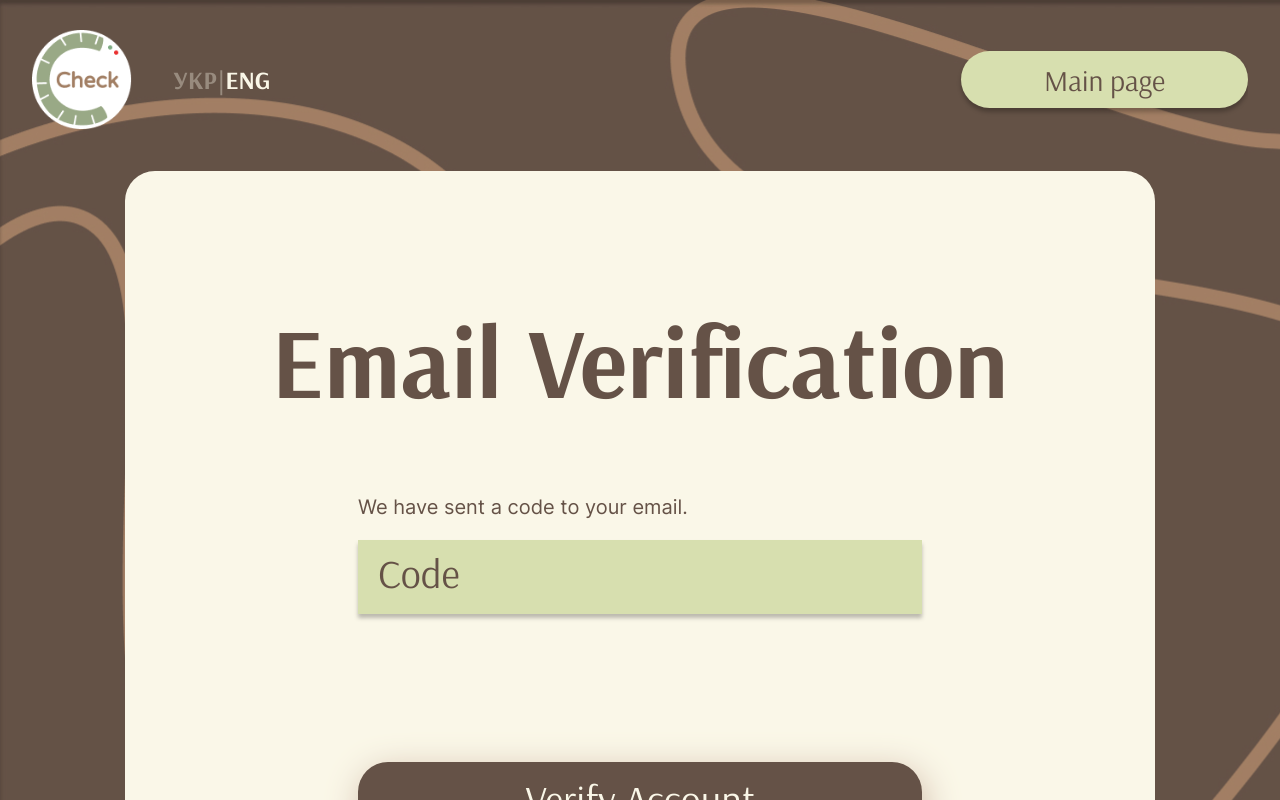
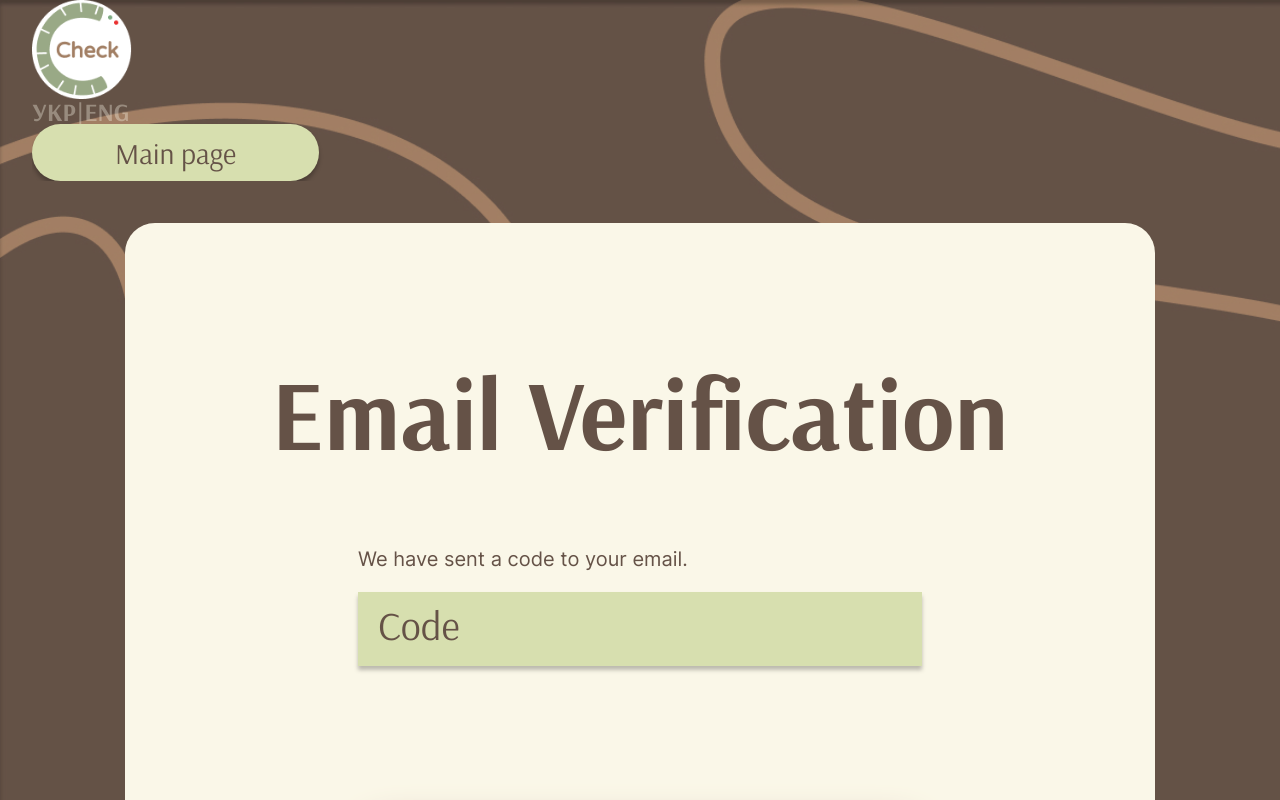
Before and after one commit to Elizaveta3/kursova, a React (Create React App) app in the folder caloCheckfront/: page /emailVer in a window 1280 px wide. Shown: the top 800 px of the page. Built offline with nearby package versions, Linux system fonts and the light colour scheme; no server answers.

Commit message:
change language button work headermain

```diff
--- /dev/null
+++ b/caloCheckfront/src/App.js
@@ -0,0 +1,43 @@
+import { Routes, Route } from 'react-router-dom'
+
+import { MainPage } from './pages/mainPage'
+import { RegisterPage } from './pages/registerPage'
+import { AuthPage } from './pages/authPage'
+import { AuthPageEnter } from './pages/authPageEnter'
+import { Profile } from './pages/profile'
+import { FillPage } from './pages/fillProf'
+import { DiaryPage } from './pages/diaryPage'
+import { ForgotPass } from './pages/resetPassword/forgotPassPage'
+import { ProfileEdit } from './pages/profileEdit'
+import { EmailVerification } from './pages/resetPassword/emailVerification'
+import { ChangePassword } from './pages/resetPassword/changePassword'
+import { Contacts } from './pages/contactsPage'
+import { LanguageProvider } from './LanguageContext.js';
+import '../src/pages/static/styles/reset.css'
+
+
+
+function App() {
+  return (
+    <>
+      <LanguageProvider>
+        <Routes>
+          <Route path="/" element={<MainPage />} />
+          <Route path="/register" element={<RegisterPage />} />
+          <Route path="/auth" element={<AuthPage />} />
+          <Route path="/authEnter" element={<AuthPageEnter />} />
+          <Route path="/profile" element={<Profile />} />
+          <Route path="/fillProfile" element={<FillPage />} />
+          <Route path="/diary" element={<DiaryPage />} />
+          <Route path="/profileEditing" element={<ProfileEdit />} />
+          <Route path="/forgotPassword" element={<ForgotPass />} />
+          <Route path="/emailVer" element={<EmailVerification />} />
+          <Route path="/changePassword" element={<ChangePassword />} />
+          <Route path="/contacts" element={<Contacts />} />
+        </Routes>
+      </LanguageProvider>
+    </>
+  );
+}
+
+export default App;
--- a/caloCheckfront/src/App.jsx
+++ /dev/null
@@ -1,40 +0,0 @@
-import { Routes, Route} from 'react-router-dom'
-
-import {MainPage} from './pages/mainPage'
-import {RegisterPage} from './pages/registerPage'
-import {AuthPage} from './pages/authPage'
-import {AuthPageEnter} from './pages/authPageEnter'
-import {Profile} from './pages/profile'
-import {FillPage} from './pages/fillProf'
-import {DiaryPage} from './pages/diaryPage'
-import {ForgotPass} from './pages/resetPassword/forgotPassPage'
-import {ProfileEdit} from './pages/profileEdit'
-import {EmailVerification} from './pages/resetPassword/emailVerification'
-import {ChangePassword} from './pages/resetPassword/changePassword'
-import {Contacts} from './pages/contactsPage'
-import '../src/pages/static/styles/reset.css'
-
-
-
-function App() {
-  return (
-    <>
-    <Routes>
-      <Route path="/" element = {<MainPage />}/>
-      <Route path="/register" element = {<RegisterPage />}/>
-      <Route path="/auth" element = {<AuthPage />}/>
-      <Route path="/authEnter" element = {<AuthPageEnter />}/>
-      <Route path="/profile" element = {<Profile />}/>
-      <Route path="/fillProfile" element = {<FillPage/>}/>
-      <Route path= "/diary" element = {<DiaryPage/>}/>
-      <Route path= "/profileEditing" element = {<ProfileEdit/>}/>
-      <Route path= "/forgotPassword" element = {<ForgotPass/>}/>
-      <Route path= "/emailVer" element = {<EmailVerification/>}/>
-      <Route path= "/changePassword" element = {<ChangePassword/>}/>
-      <Route path= "/contacts" element = {<Contacts/>}/>
-    </Routes>
-    </>
-  );
-}
-
-export default App;
--- /dev/null
+++ b/caloCheckfront/src/LanguageContext.js
@@ -0,0 +1,31 @@
+// src/LanguageContext.js
+import React, { createContext, useState, useEffect } from 'react';
+import i18next from './i18n';
+
+export const LanguageContext = createContext();
+
+export const LanguageProvider = ({ children }) => {
+    const [currentLanguage, setCurrentLanguage] = useState(i18next.language);
+
+    useEffect(() => {
+        const handleLanguageChange = () => {
+            setCurrentLanguage(i18next.language);
+        };
+
+        i18next.on('languageChanged', handleLanguageChange);
+
+        return () => {
+            i18next.off('languageChanged', handleLanguageChange);
+        };
+    }, []);
+
+    const changeLanguage = (language) => {
+        i18next.changeLanguage(language);
+    };
+
+    return (
+        <LanguageContext.Provider value={{ currentLanguage, changeLanguage }}>
+            {children}
+        </LanguageContext.Provider>
+    );
+};
--- a/caloCheckfront/src/components/Header/Header.jsx
+++ b/caloCheckfront/src/components/Header/Header.jsx
@@ -1,30 +1,32 @@
-import logo from './LOGO 2.svg'
-import Button from '../Button/Button'
-import './Header.css'
+import logo from './LOGO 2.svg';
+import Button from '../Button/Button';
+import './Header.css';
 import { useNavigate } from 'react-router-dom';
-import React, { useState } from 'react';
+import React, { useState, useEffect } from 'react';
+import i18next from '../../i18n';
+
 export default function Header() {
     const navigate = useNavigate();
 
     const handleGoToMainPage = () => {
         navigate('/');
     };
-    const [currentLanguage, setCurrentLanguage] = useState('ENG');
-    const handleLanguageChange = (language) => {
-        setCurrentLanguage(language);
-    };
-    return (<header className="header">
+
+    const [currentLanguage, setCurrentLanguage] = useState(i18next.language);
+
+    return (
+        <header className="header">
             <div className="wrapper">
-            <div className="header_wrappper">
+                <div className="header_wrapper">
                     <div className="header_logo">
                         <a href="/" className="header_logo_link">
                             <img src={logo} alt="logo" className="header_logo_pic" />
                         </a>
                     </div>
                     <div className="language_switcher_light">
-                    <span className={currentLanguage === 'UKR' ? 'active_language' : ''} onClick={() => handleLanguageChange('UKR')}>УКР</span>
+                        <span className={currentLanguage === 'ua' ? 'active_language' : ''} onClick={() => i18next.changeLanguage('ua')}>УКР</span>
                         <span> | </span>
-                    <span className={currentLanguage === 'ENG' ? 'active_language' : ''} onClick={() => handleLanguageChange('ENG')}>ENG</span>
+                        <span className={currentLanguage === 'en' ? 'active_language' : ''} onClick={() => i18next.changeLanguage('en')}>ENG</span>
                     </div>
                     <div className="container_header_nav">
                         <nav className="header_nav">
@@ -37,5 +39,6 @@ export default function Header() {
                     </div>
                 </div>
             </div>
-    </header>)
+        </header>
+    );
 }
--- a/caloCheckfront/src/components/HeaderMain/HeaderMain.jsx
+++ b/caloCheckfront/src/components/HeaderMain/HeaderMain.jsx
@@ -2,7 +2,10 @@ import logo from './LOGO 2.svg'
 import Button from '../Button/Button'
 import './HeaderMain.css'
 import { useNavigate } from 'react-router-dom';
-import React, { useState } from 'react';
+import React, { useContext } from 'react';
+import { LanguageContext } from '../../LanguageContext';
+import i18next from '../../i18n';
+
 export default function HeaderMain() {
     const navigate = useNavigate();
 
@@ -15,10 +18,8 @@ export default function HeaderMain() {
     const handleGoToContactPage = () => {
         navigate('/contacts');
     };
-    const [currentLanguage, setCurrentLanguage] = useState('ENG');
-    const handleLanguageChange = (language) => {
-        setCurrentLanguage(language);
-    };
+    const { currentLanguage } = useContext(LanguageContext);
+
     return (<header className="header">
         <div className="wrapper_main">
             <div className="header_wrappper_main">
@@ -28,9 +29,9 @@ export default function HeaderMain() {
                     </a>
                 </div>
                 <div className="language_switcher">
-                    <span className={currentLanguage === 'UKR' ? 'active_language' : ''} onClick={() => handleLanguageChange('UKR')}>УКР</span>
+                    <span className={currentLanguage === 'ua' ? 'active_language' : ''} onClick={() => i18next.changeLanguage('ua')}>УКР</span>
                     <span> | </span>
-                    <span className={currentLanguage === 'ENG' ? 'active_language' : ''} onClick={() => handleLanguageChange('ENG')}>ENG</span>
+                    <span className={currentLanguage === 'en' ? 'active_language' : ''} onClick={() => i18next.changeLanguage('en')}>ENG</span>
                 </div>
                 <div className="container_header_nav">
                     <nav className="header_nav">
--- a/caloCheckfront/src/pages/mainPage.js
+++ b/caloCheckfront/src/pages/mainPage.js
@@ -2,10 +2,13 @@ import Button from "../components/Button/Button";
 import HeaderMain from "../components/HeaderMain/HeaderMain";
 import Footer from "../components/Footer/Footer";
 import { useNavigate } from "react-router-dom";
+import React, { useContext } from 'react';
+import { LanguageContext } from '../LanguageContext';
 import i18next from '../i18n'
 
 export const MainPage = () => {
   const navigate = useNavigate();
+  const { currentLanguage } = useContext(LanguageContext);
 
   const handleGoToAuthPage = () => {
     navigate("/auth");
```
Lines whose indentation alone changed are shown as unchanged.
